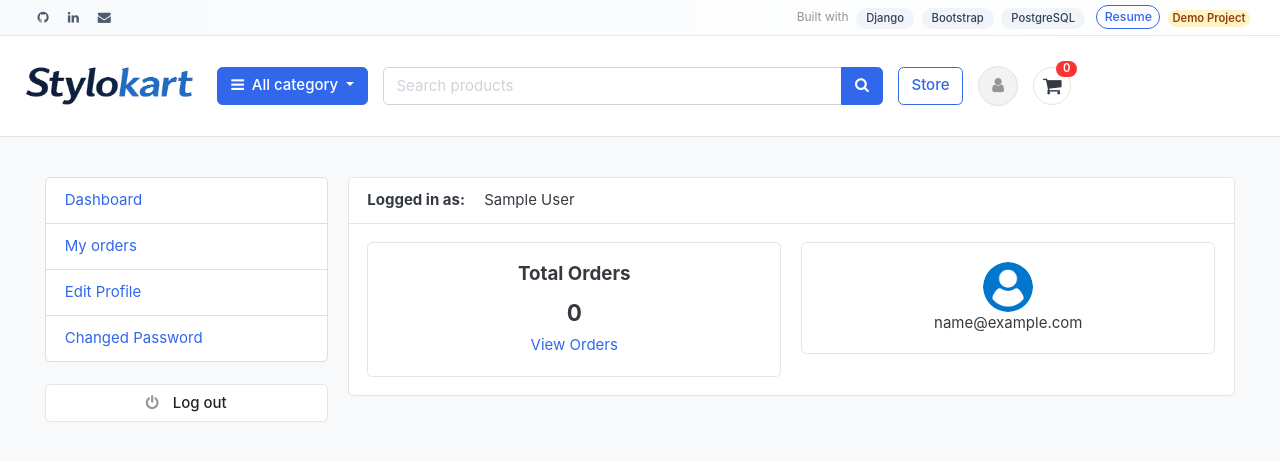
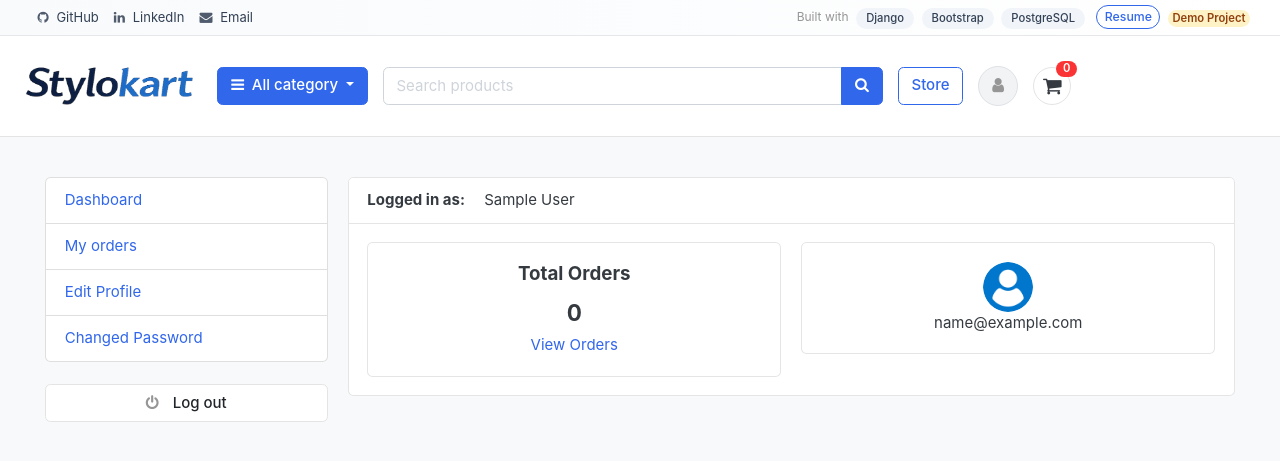
Before and after one commit to alokbindd/StyloKart, a Django app: page /accounts/ in a window 1280 px wide. Shown: the top 461 px of the page. Run offline with Django 5.2, Linux system fonts and the light colour scheme; the visitor is signed in with stand-in values (Sample User, id 1); data comes from the database, SQL or seed files in the repository; data that the repository does not hold is empty; some libraries are stand-ins or nearby versions; some web fonts are replaced.

Commit message:
Enhance navbar accessibility by adding labels for developer links on desktop view, improving user experience across devices.

```diff
--- a/templates/includes/navbar.html
+++ b/templates/includes/navbar.html
@@ -5,21 +5,21 @@
 	<!-- 1️⃣ Top Developer Bar (always visible, desktop + mobile) -->
 	<nav class="navbar navbar-light border-bottom py-1 bg-white top-bar-nav">
 		<div class="container-fluid px-2 px-md-3 d-flex justify-content-between align-items-center flex-nowrap">
-			<!-- Left: Icons only -->
+			<!-- Left: Icons only on mobile; icon + label on desktop -->
 			<ul class="navbar-nav flex-row align-items-center developer-links mb-0">
 				<li class="nav-item">
 					<a href="https://github.com/alokbindd" target="_blank" class="nav-link py-1 px-2" aria-label="GitHub">
-						<i class="fa fa-github"></i>
+						<i class="fa fa-github"></i><span class="d-none d-lg-inline ml-1">GitHub</span>
 					</a>
 				</li>
 				<li class="nav-item">
 					<a href="https://linkedin.com/in/alokbind" target="_blank" class="nav-link py-1 px-2" aria-label="LinkedIn">
-						<i class="fa fa-linkedin"></i>
+						<i class="fa fa-linkedin"></i><span class="d-none d-lg-inline ml-1">LinkedIn</span>
 					</a>
 				</li>
 				<li class="nav-item">
 					<a href="mailto:alokbindd@gmail.com" class="nav-link py-1 px-2" aria-label="Email">
-						<i class="fa fa-envelope"></i>
+						<i class="fa fa-envelope"></i><span class="d-none d-lg-inline ml-1">Email</span>
 					</a>
 				</li>
 			</ul>
```
